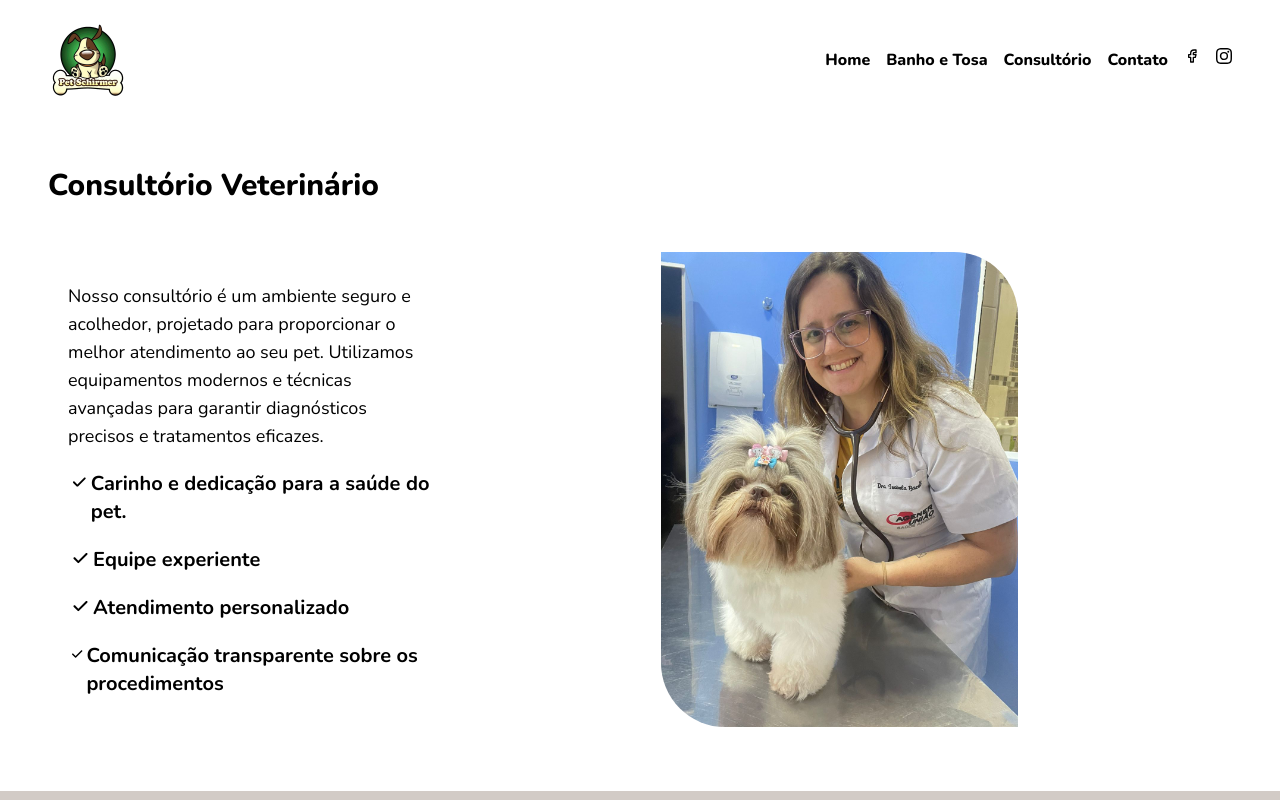
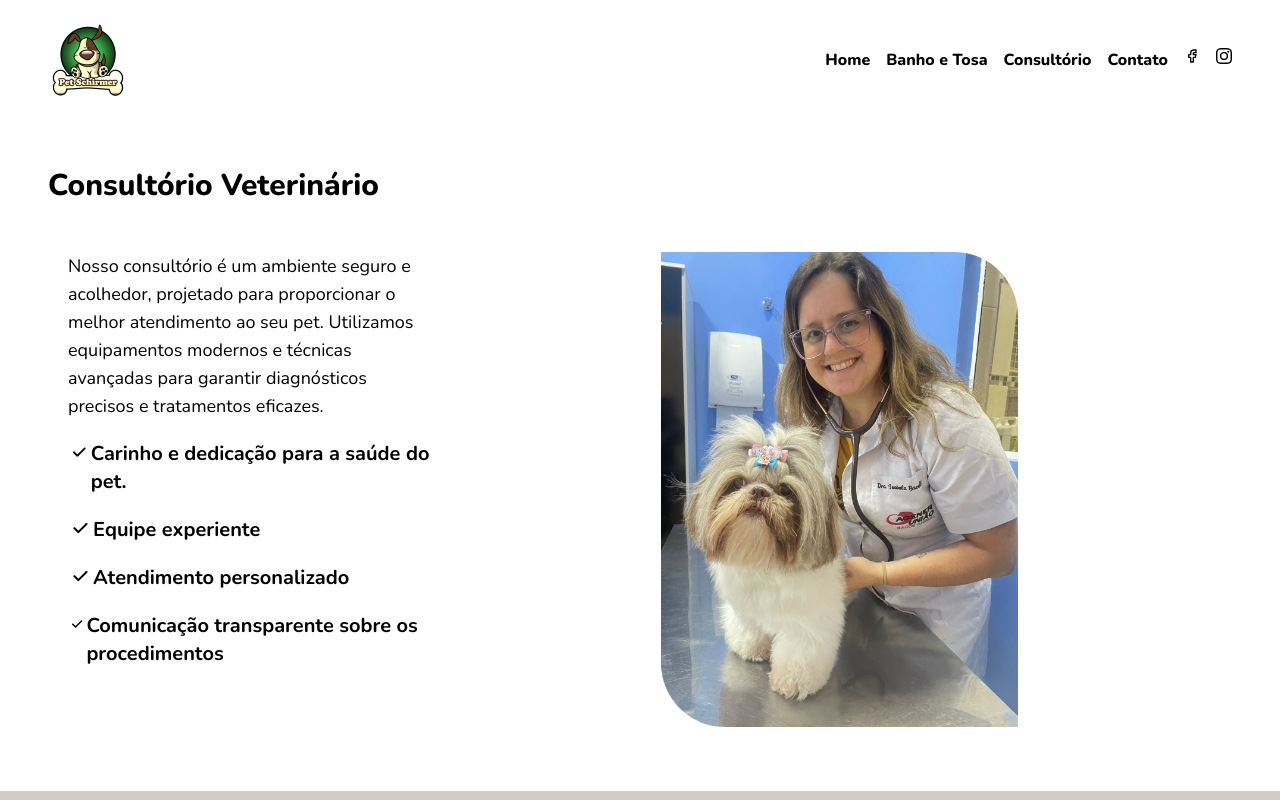
Before and after one commit to deniseschirmer/next-petschirmer, a Next.js app: page /consultorio in a window 1280 px wide. Shown: the top 800 px of the page. Built offline with nearby package versions, Linux system fonts and the light colour scheme; what tailwindcss-animated would draw is missing.

Commit message:
fix: some fixes

```diff
--- a/src/app/consultorio/page.tsx
+++ b/src/app/consultorio/page.tsx
@@ -8,7 +8,7 @@ const page = () => {
       <div className="flex flex-col p-4 md:p-12 mx-auto">
         <Title />
 
-        <div className="flex flex-col-reverse gap-8 xl:flex-row xl:px-5 mt-8 justify-center items-center">
+        <div className="flex flex-col-reverse gap-8 xl:flex-row xl:px-5 mt-8 justify-between items-start">
           <ContentBoxText />
           <ContentBoxImage />
         </div>
--- a/src/components/ContentBoxText.tsx
+++ b/src/components/ContentBoxText.tsx
@@ -1,7 +1,7 @@
 const ContentBoxText = () => {
   return (
     <>
-      <div className="flex flex-col gap-5 xl:w-[50%] justify-center md:text-md">
+      <div className="flex flex-col gap-5 xl:w-[50%] justify-between md:text-md pt-4">
         <p className="text-sm md:text-base lg:text-lg">
           Nosso consultório é um ambiente seguro e acolhedor, projetado para
           proporcionar o melhor atendimento ao seu pet. Utilizamos equipamentos
--- a/src/components/Hero.tsx
+++ b/src/components/Hero.tsx
@@ -19,7 +19,7 @@ const Hero = () => {
           quality={100}
           sizes="100vw"
         />
-        <div className="absolute left--12 top-1/3 ml-5 animate-fade-up animate-ease-in-out">
+        <div className="absolute left--12 top-1/3 ml-5">
           <h1 className="text-black text-2xl md:text-4xl xl:text-6xl font-extrabold leading-7 lg:leading-14 text-left mb-2">
             Quer ficar <br />
             Lindão?
@@ -31,7 +31,7 @@ const Hero = () => {
           </a>
         </div>
       </div>
-      <div className="flex flex-wrap sm:flex-nowrap bg-light-brown items-center justify-between px-4 md:px-4 lg:px-6 xl:px-32 pt-7 pb-12 animate-fade-up animate-ease-in">
+      <div className="flex flex-wrap sm:flex-nowrap bg-light-brown items-center justify-between px-4 md:px-4 lg:px-6 xl:px-32 pt-7 pb-12">
         <div className="flex justify-between ">
           <Image
             src="/foto.png"
```
